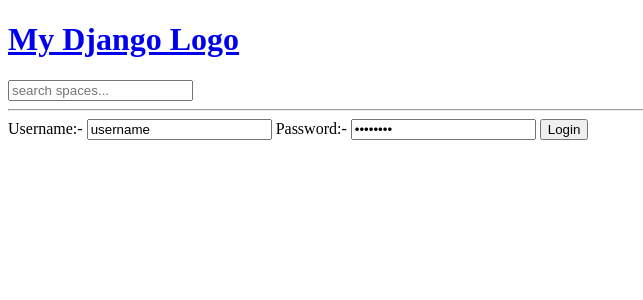
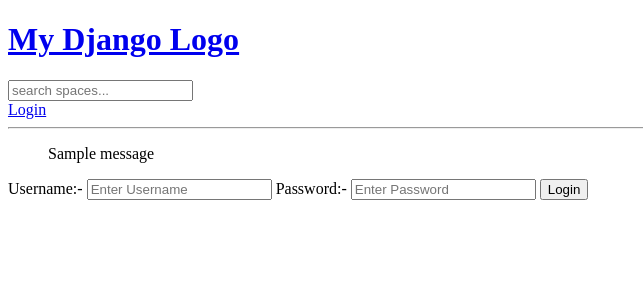
Before and after one commit to Dinesh107/PythonDjangoMar24VenyaxTech, a Django app: page /login/ in a window 1280 px wide. Shown: the top 300 px of the page, without its empty margins (0-643 px from the left). Run offline with Django 5.2, Linux system fonts and the light colour scheme; one stand-in notice (Sample message) is shown.

Commit message:
FifthCommit

```diff
--- a/myfirstproject/base/templates/base/login_register.html
+++ b/myfirstproject/base/templates/base/login_register.html
@@ -5,14 +5,14 @@
 
 
 <div>
-    <form action="POST" action="" >
+    <form method="POST" action="" >
        {% csrf_token %}
 
        <label for="">Username:- </label>
-       <input type="text" value="username"  placeholder="Enter Username"/>
+       <input type="text" name="username"  placeholder="Enter Username"/>
 
        <label for="">Password:- </label>
-       <input type="password" value="password"  placeholder="Enter Password"/>
+       <input type="password" name="password"  placeholder="Enter Password"/>
 
        <input type="submit" value="Login"/>
     </form>
--- a/myfirstproject/base/views.py
+++ b/myfirstproject/base/views.py
@@ -1,6 +1,9 @@
 from django.shortcuts import render, redirect
+from django.contrib import messages
 from django.http import HttpResponse
 from django.db.models import Q
+from django.contrib.auth.models import User
+from django.contrib.auth import authenticate, login, logout
 from .models import Space, Heading
 from .forms import SpaceForm
 
@@ -16,6 +19,25 @@ from .forms import SpaceForm
 
 
 def loginPage(request):
+
+    if request.method == 'POST':
+        username = request.POST.get('username')
+        password = request.POST.get('password')
+
+        try:
+            user = User.objects.get(username=username)
+        except:
+            messages.error(request, 'User Does Not Exist')
+
+        user = authenticate(request, username=username, password=password)
+
+        if user is not None:
+            login(request, user)
+            return redirect('home')
+        else:
+            messages.error(request, 'Username or Password does Not Exist')
+
+
     context = {}
     return render(request, 'base/login_register.html', context)
 
--- a/myfirstproject/templates/main.html
+++ b/myfirstproject/templates/main.html
@@ -9,6 +9,14 @@
 
     {% include 'navbar.html' %}
 
+    {% if messages %}
+    <ul class="messages">
+         {% for message in messages %}
+         </li>{{  message }}</li>
+         {% endfor %}
+    </ul>
+    {% endif %}
+
     {% block content %}
 
     {% endblock %}
--- a/myfirstproject/templates/navbar.html
+++ b/myfirstproject/templates/navbar.html
@@ -6,4 +6,10 @@
    <input type="text" name="q" placeholder="search spaces...">
 </form>
 
+{% if request.user.is_authenticated %}
+  <a href="">Logout</a>
+{% else %}
+  <a href="{% url 'login' %}">Login</a>
+{% endif %}
+
 <hr>
```
Also changed, not shown: myfirstproject/db.sqlite3.
